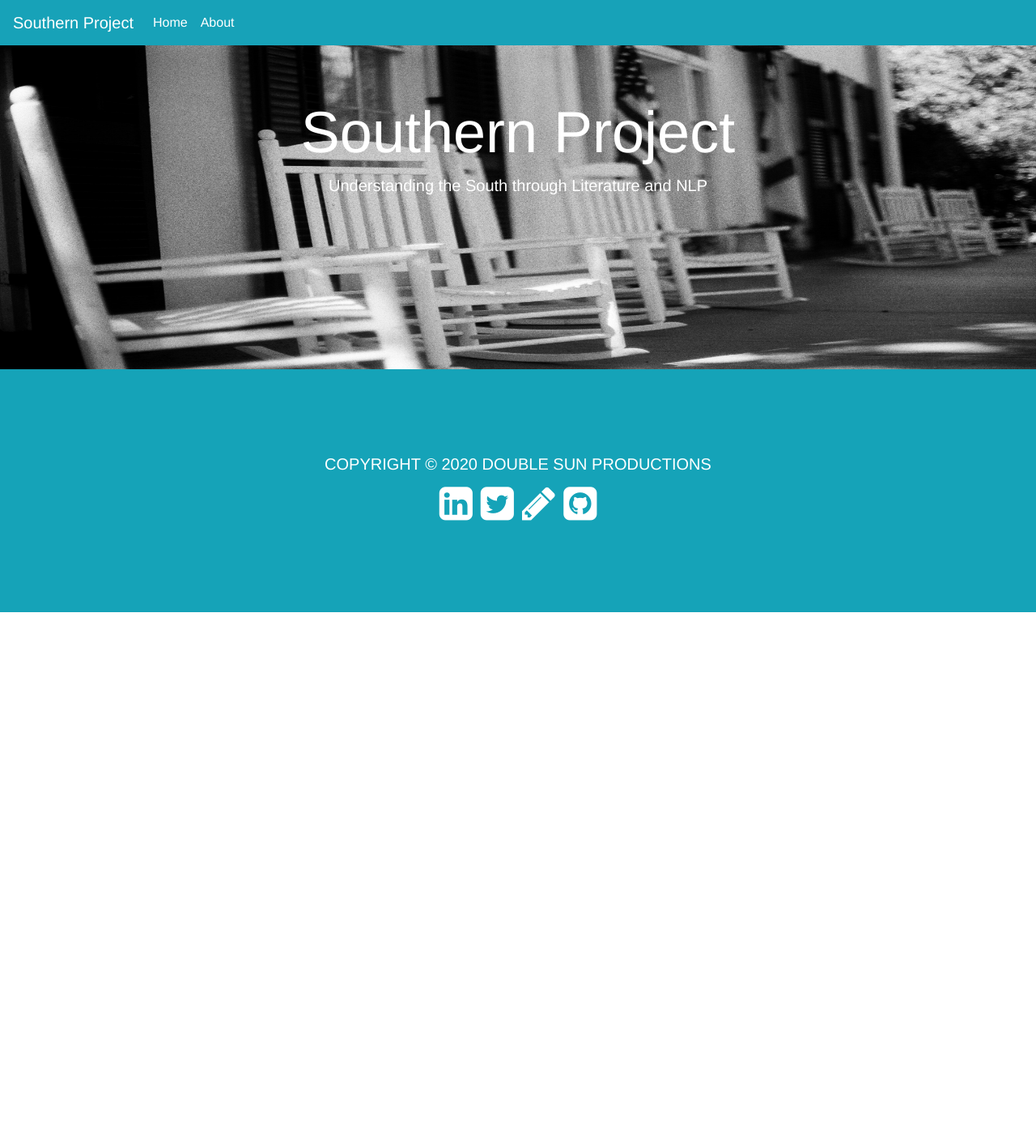
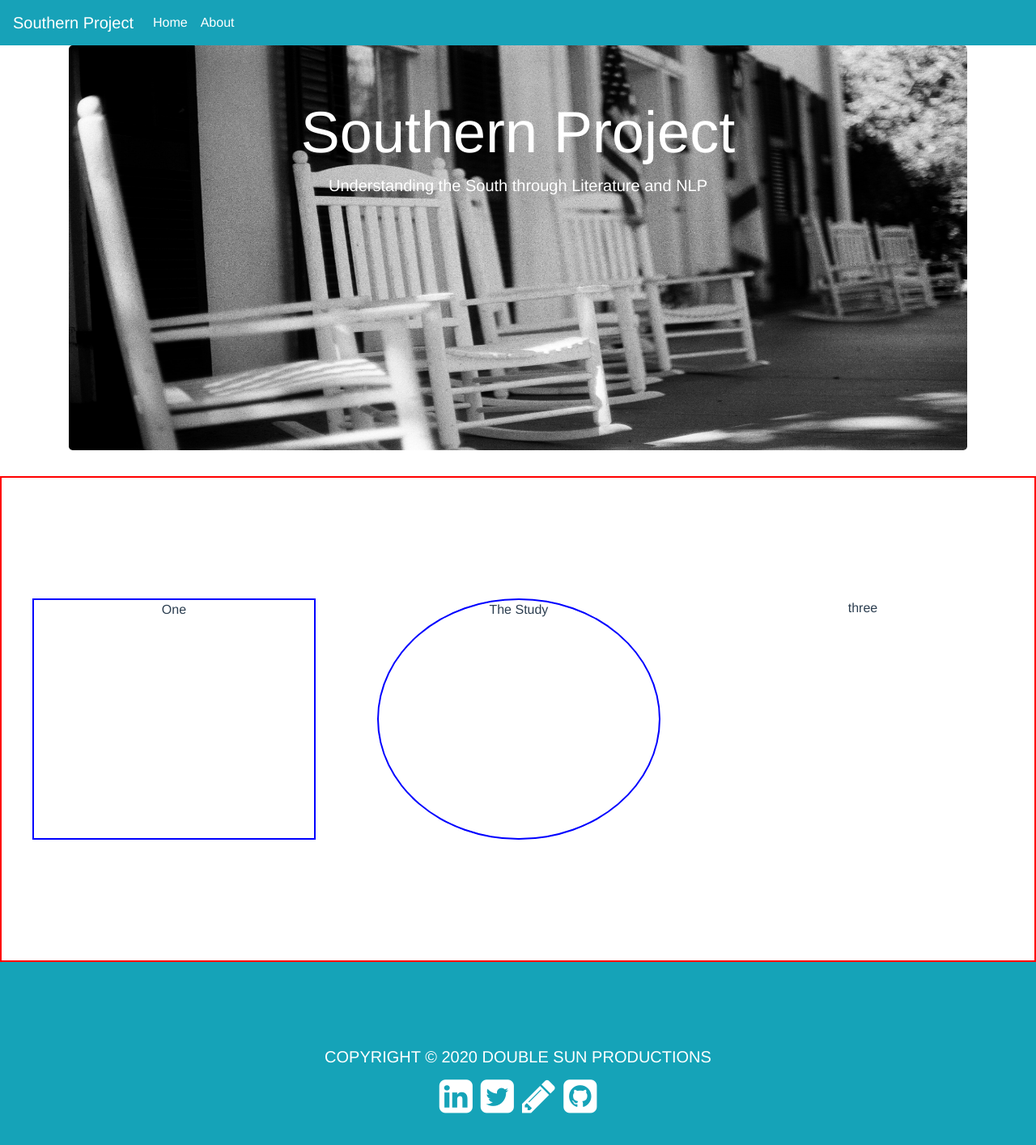
Before and after one commit to ravenusmc/southern_project, a Vue app in the folder client/: page / in a window 1280 px wide. Shown: the top 1414 px of the page at 81% size. Before the commit the page ends 800 px from the top, so only its background shows below. Built offline with nearby package versions, Linux system fonts and the light colour scheme.

Commit message:
working on home page

```diff
--- /dev/null
+++ b/client/src/components/home/MiddleSection.vue
@@ -0,0 +1,43 @@
+<template>
+  <div>
+    <section>
+      <div class="div-one common-div-features">One</div>
+
+      <div class="div-two common-div-features">The Study</div>
+
+      <div class="div-three common-div-features">three</div>
+    </section>
+  </div>
+</template>
+
+<script>
+export default {
+  name: "MiddleSection",
+};
+</script>
+
+<style scoped>
+section {
+  border: 2px solid red;
+  height: 600px;
+  display: flex;
+  flex-direction: row;
+  justify-content: space-between;
+  align-items: center;
+}
+
+.common-div-features {
+	margin: 0 3% 0 3%;
+  height: 50%;
+  width: 50%;
+}
+
+.div-one {
+  border: 2px solid blue;
+}
+
+.div-two {
+  border: 2px solid blue;
+	border-radius: 100%;
+}
+</style>
--- a/client/src/views/Home.vue
+++ b/client/src/views/Home.vue
@@ -1,7 +1,7 @@
 <template>
   <div>
     <Navbar />
-    <div class="header">
+    <div class="container">
       <b-jumbotron
         class="header"
         header="Southern Project"
@@ -9,6 +9,7 @@
       >
       </b-jumbotron>
     </div>
+    <MiddleSection />
     <Footer />
   </div>
 </template>
@@ -16,12 +17,14 @@
 <script>
 // @ is an alias to /src
 import Navbar from "@/components/view/Navbar.vue";
+import MiddleSection from "@/components/home/MiddleSection.vue";
 import Footer from "@/components/view/Footer.vue";
 
 export default {
   name: "Home",
   components: {
     Navbar,
+    MiddleSection,
     Footer,
   },
 };
@@ -30,7 +33,7 @@ export default {
 <style scoped>
 .header {
   background-image: url("../assets/images/jumbotron.jpg");
-  height: 400px;
+  height: 500px;
   background-size: 100% 100%;
   background-position: center;
   background-repeat: no-repeat;
```
